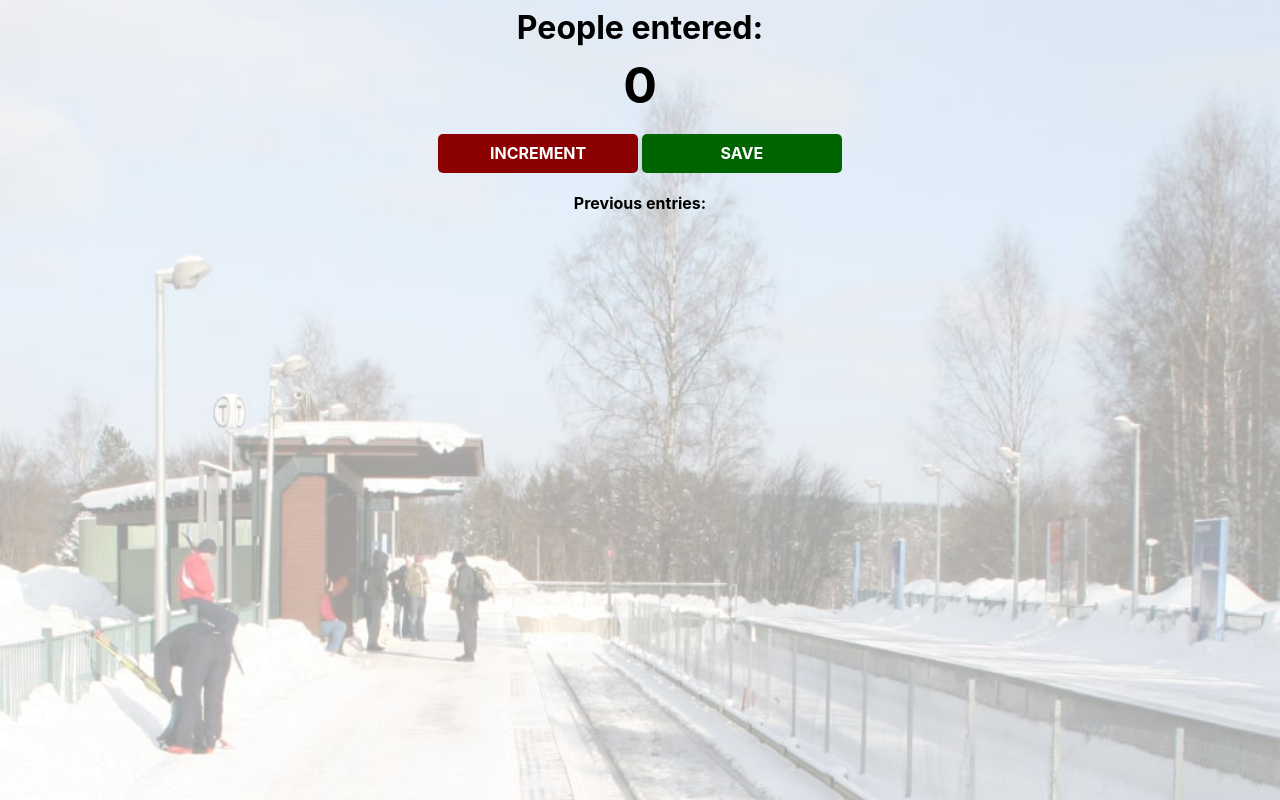
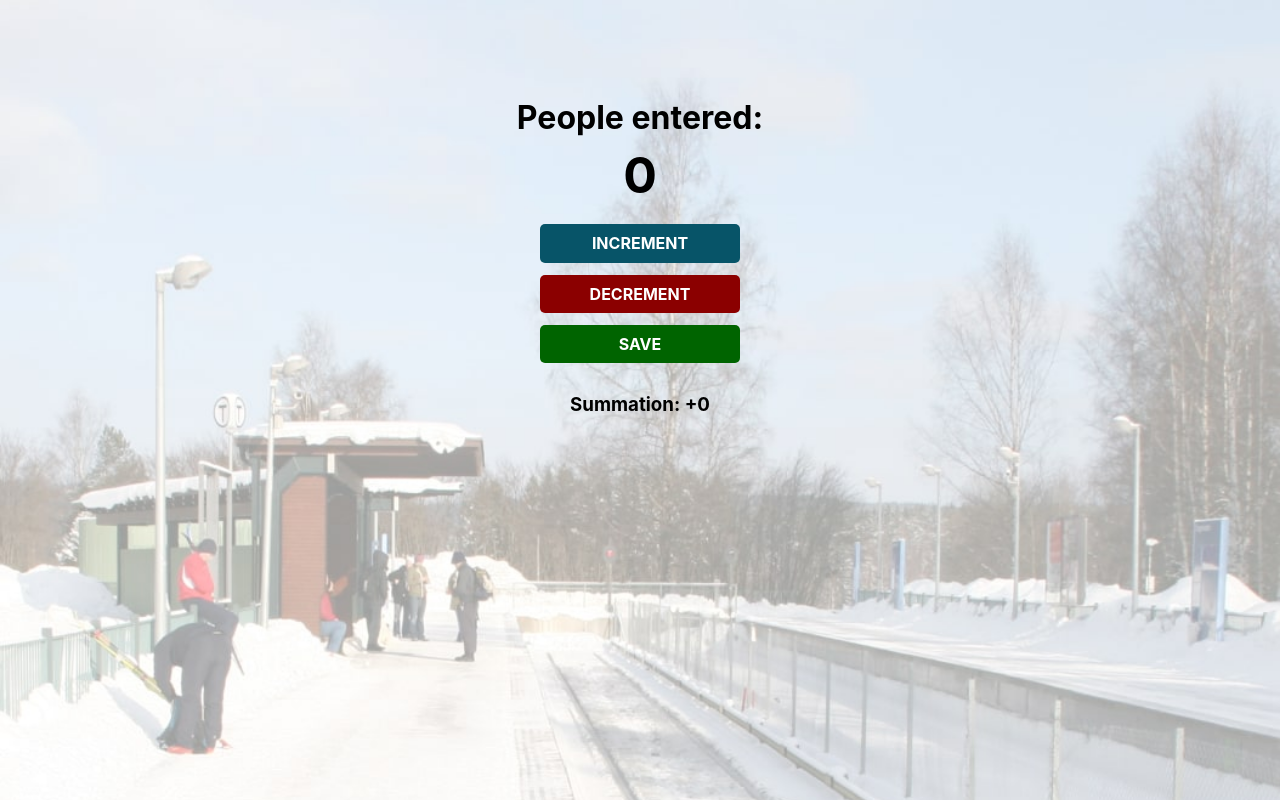
Before and after one commit to EbenezerJoshua/Passenger-Counter-App, a plain HTML site: page index.html in a window 1280 px wide. Both pictures are taken after a click on the button "SAVE". Drawn offline with nearby package versions, Linux system fonts and the light colour scheme.

Commit message:
Decrement Operator Added
Decrement operator and margin top is added

```diff
--- a/index.css
+++ b/index.css
@@ -4,6 +4,7 @@ body {
     font-family: -apple-system, BlinkMacSystemFont, 'Segoe UI', Roboto, Oxygen, Ubuntu, Cantarell, 'Open Sans', 'Helvetica Neue', sans-serif;
     font-weight: bold;
     text-align: center;
+    margin-top: 100px;
 }
 
 h1 {
@@ -24,14 +25,25 @@ button {
     color: white;
     font-weight: bold;
     width: 200px;
-    margin-bottom: 5px;
+    margin-bottom: 12px;
     border-radius: 5px;
 }
 
 #increment-btn {
+    background: rgb(7, 84, 104);
+}
+
+#decrement-btn {
     background: darkred;
 }
 
 #save-btn {
     background: darkgreen;
 }
+
+.btn-wrapper {
+    display: flex;
+    flex-direction: column;
+    width: 200px;
+    margin: 0 auto;
+}
--- a/index.html
+++ b/index.html
@@ -5,12 +5,12 @@
     <body>
         <h1>People entered:</h1>
         <h2 id="count-el">0</h2>
-        <button id="increment-btn" onclick="increment()">INCREMENT</button>
-        <button id="save-btn" onclick="save()">SAVE</button>
-        <p id="save-el">Previous entries: </p>
-        <script src="index.js">
-
-
-        </script>
+        <div class="btn-wrapper">
+            <button id="increment-btn" onclick="increment()">INCREMENT</button>
+            <button id="decrement-btn" onclick="decrement()">DECREMENT</button>
+            <button id="save-btn" onclick="save()">SAVE</button>
+        </div>
+        <h3 id="save-el">Summation: </h3>
+        <script src="index.js"></script>
     </body>
 </html>
--- a/index.js
+++ b/index.js
@@ -7,9 +7,19 @@ function increment() {
     countEl.textContent = count
 }
 
+function decrement() {
+    count -= 1
+    countEl.textContent = count
+}
+
 function save() {
-    let countStr = count + " - "
-    saveEl.textContenttStr
+    let countStr
+    if (count >= 0) {
+        countStr = " +" + count
+    } else {
+        countStr = " " + count
+    }
+    saveEl.textContent += countStr
     countEl.textContent = 0
     count = 0
 }
```
